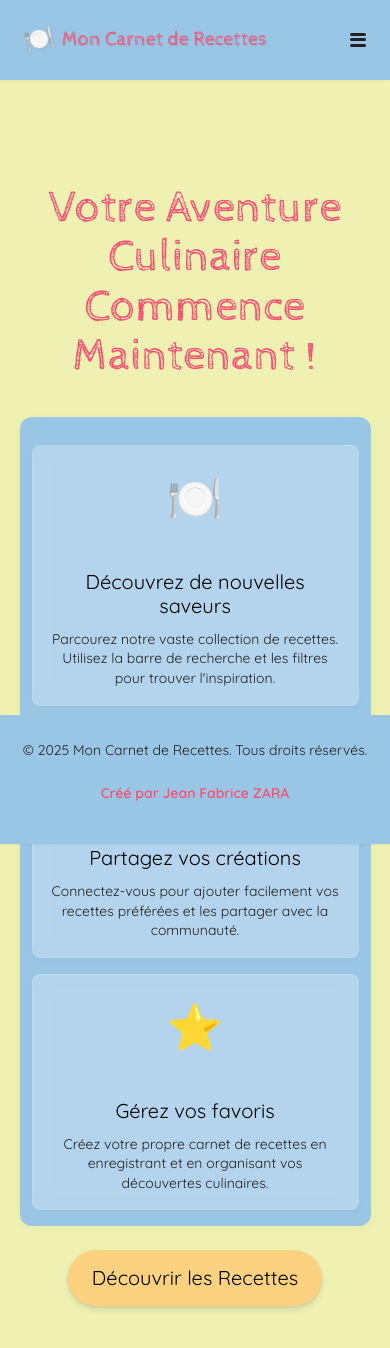
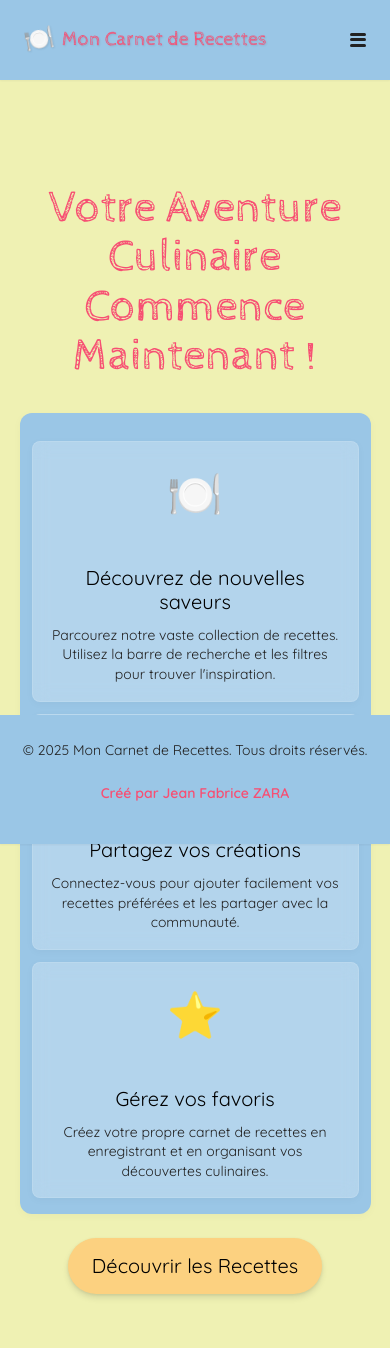
Before and after one commit to jfzara/YouChef, a React (Vite) app: page / in a window 390 px wide. Shown: the top 1348 px of the page. Built offline with nearby package versions, Linux system fonts and the light colour scheme.

Commit message:
mobile cartes accueil

```diff
--- a/src/pages/Accueil.jsx
+++ b/src/pages/Accueil.jsx
@@ -1,3 +1,5 @@
+
+
 import React from 'react';
 import styled from 'styled-components';
 import { motion } from 'framer-motion';
@@ -119,6 +121,7 @@ const CallToActionButton = styled(motion(Link))`
     @media (max-width: 480px) {
         font-size: var(--text-lg);
         padding: var(--space-3) var(--space-6);
+        margin-top: var(--space-6); /* Ajustement ici pour réduire la marge sur mobile */
     }
 `;
 
@@ -147,6 +150,7 @@ const HowItWorksSection = styled(motion.section)`
 
     @media (max-width: 768px) {
         max-width: 90%; /* S'adapte mieux sur les petits écrans */
+        margin-top: var(--space-4); /* Ajustement ici pour réduire la marge sur mobile */
     }
 `;
 
@@ -163,6 +167,7 @@ const StepsGrid = styled(motion.div)` // Ajoutez motion.div ici pour les stagger
 
     @media (max-width: 768px) {
         grid-template-columns: 1fr; /* Colonne unique sur mobile */
+        gap: var(--space-3); /* Espacement légèrement réduit entre les cartes sur mobile */
     }
 `;
 
```
